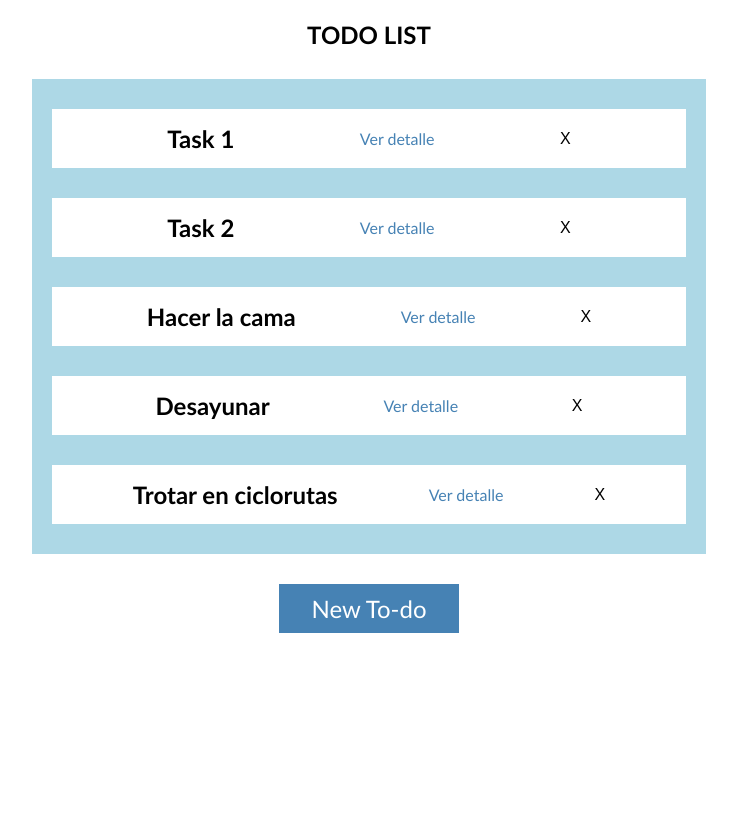
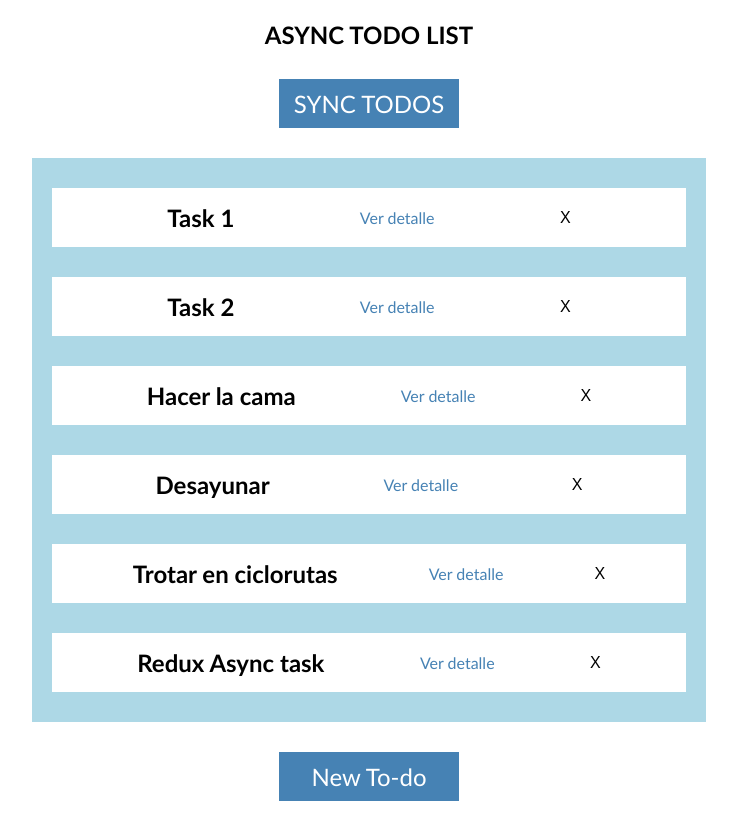
Before and after one commit to JuanSeGArtor/to-do-list, a React (Vite) app: page / in a window 1280 px wide. Shown: the whole page, without its empty margins (271-1008 px from the left). Before the commit the page ends 800 px from the top, so only its background shows below. Built offline with nearby package versions, Linux system fonts and the light colour scheme; data requests are answered from the project's data file.

Commit message:
crear SyncTodoList, ruta a este para manejo sincrono de Todos usando reducers de todoSlice

```diff
--- a/db.json
+++ b/db.json
@@ -29,6 +29,12 @@
       "title": "Trotar en ciclorutas",
       "description": "Cada domingo en lo posbile realizar una caminata de 8-10km con duracion de 1h-2h",
       "creationDate": "2024-03-17"
+    },
+    {
+      "id": "6c71",
+      "title": "Redux Async task",
+      "description": "Completed",
+      "creationDate": "2024-03-18"
     }
   ]
 }
--- a/src/App.jsx
+++ b/src/App.jsx
@@ -2,15 +2,19 @@ import { Routes, Route } from "react-router-dom";
 import TodoList from './pages/TodoList/TodoList.jsx';
 import NewTodo from './pages/NewTodo/NewTodo.jsx';
 import TodoDetail from './pages/TodoDetail/TodoDetail.jsx';
+import SyncTodoList from "./pages/SyncTodo/SyncTodoList.jsx";
 
 
 export default function App() {
     return (
         <>
         <Routes>
+            {/* Async */}
             <Route path="/" element={<TodoList />}/>
             <Route path="/:id" element={<TodoDetail />} />
             <Route path="/new-todo" element={<NewTodo />} />
+            {/* Sync */}
+            <Route path="/sync-todo" element={<SyncTodoList />} />
         </Routes>
         </>
     );
--- /dev/null
+++ b/src/pages/SyncTodo/SyncTodoList.jsx
@@ -0,0 +1,34 @@
+import { useEffect } from "react";
+import { useDispatch, useSelector } from "react-redux";
+import Button from "../../components/Button";
+import { addTodo, deleteTodo, selectTodos } from "../../redux/reducers/todoSlice";
+
+export default function SyncTodoList() {
+    const dispatch = useDispatch();
+    const todos = useSelector(selectTodos);
+
+    useEffect(() => {
+        dispatch(addTodo({ id: 1, title: "Tarea 1", completed: false }));
+    }, []);
+
+    const handleDeleteTodo = (id) => {
+        dispatch(deleteTodo({ id }));
+    };
+
+
+    return (
+        <section>
+            <h1>SYNC TODO LIST</h1>
+            <Button text="ASYNC TODOS" path="/" />
+            <main>
+                {todos.map(todo => (
+                    <div className="todos-list" key={todo.id}>
+                        <h2>{todo.title}</h2>
+                        <button onClick={() => handleDeleteTodo(todo.id)}>X</button>
+                    </div>
+                ))}
+            </main>
+            {/* <Button text="New To-do" path="/new-sync-todo"/> */}
+        </section>
+    );
+}
--- a/src/pages/TodoList/TodoList.jsx
+++ b/src/pages/TodoList/TodoList.jsx
@@ -24,7 +24,8 @@ export default function TodoList() {
 
     return (
         <section>
-            <h1>TODO LIST</h1>
+            <h1>ASYNC TODO LIST</h1>
+            <Button text="SYNC TODOS" path="/sync-todo" />
             <main>
                 {isLoading ? (
                     <h2>Loading...</h2>
--- a/src/redux/reducers/todoSlice.jsx
+++ b/src/redux/reducers/todoSlice.jsx
@@ -32,4 +32,6 @@ const todoSlice = createSlice({
 
 export const { addTodo, toggleTodoStatus, deleteTodo, resetTodos } = todoSlice.actions;
 
+export const selectTodos = (state) => state.todos.todos;
+
 export default todoSlice.reducer;
```
